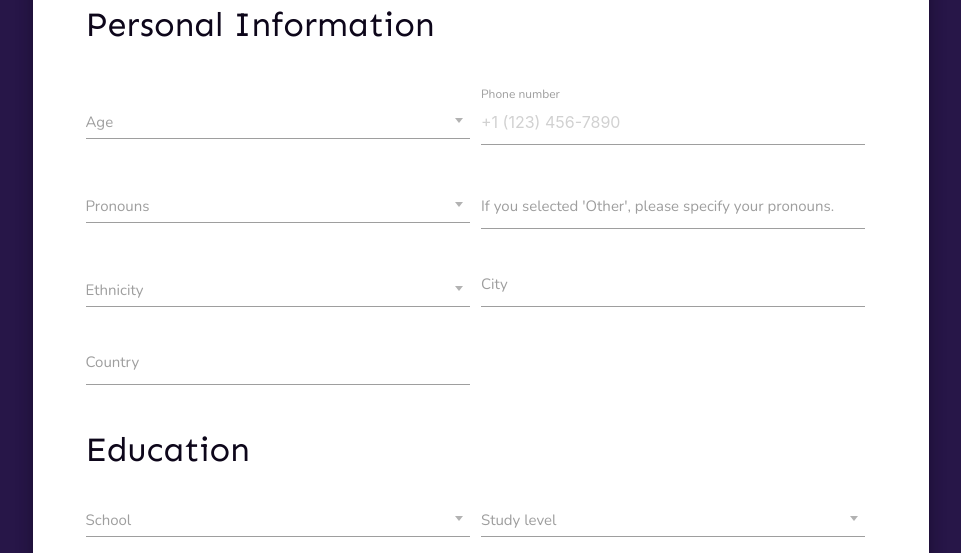
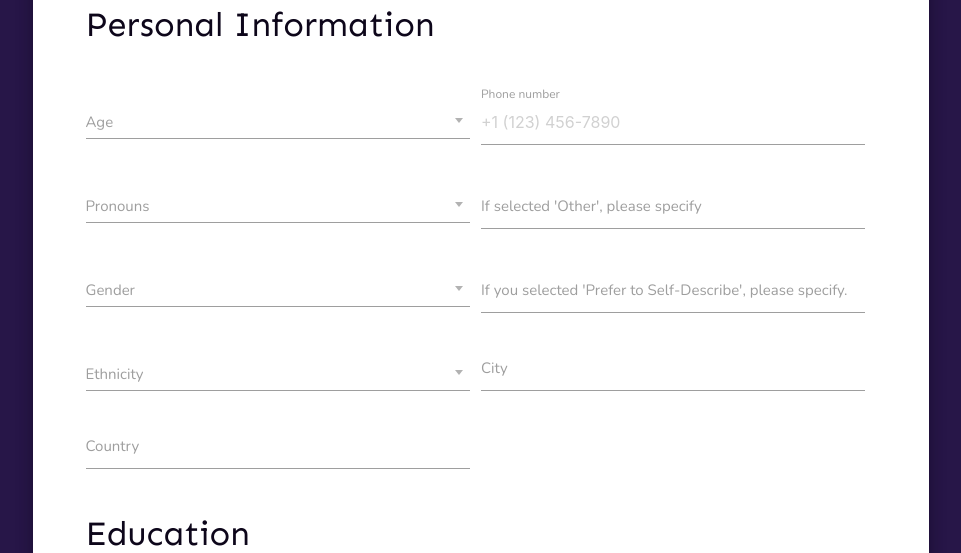
Before and after one commit to ieeeuoft/newhacks-site-2024, a Django app: page /registration/application/ in a window 1280 px wide. Shown: the part 292-845 px from the top of the page, without its empty margins (159-1120 px from the left). Run offline with Django 3.2, Linux system fonts and the light colour scheme; the visitor is signed in with stand-in values (Sample User, id 1); data that the repository does not hold is empty; style sheets or scripts are compiled from the project's sources; some libraries are stand-ins or nearby versions.

Commit message:
added gender field

```diff
--- a/hackathon_site/registration/forms.py
+++ b/hackathon_site/registration/forms.py
@@ -123,6 +123,8 @@ class ApplicationForm(forms.ModelForm):
             "age",
             "pronouns",
             "free_response_pronouns",  # TODO: New Section
+            "gender", # TODO : New Section
+            "free_response_gender",  # TODO : New Section
             "ethnicity",
             "phone_number",
             "city",
@@ -193,10 +195,13 @@ class ApplicationForm(forms.ModelForm):
             raise forms.ValidationError(
                 _("User has already submitted an application."), code="invalid"
             )
+
+        # TODO: New line (calling an existing method that was never called.... for some reason?)
+        self.clean_age()
         # TODO: New line
         self.handle_free_response_pronouns()
-        # TODO: New line (calling an existing method that was never called.... for some reason?)
-        self.clean_age()
+        # TODO: New line
+        self.handle_free_response_gender()
         return cleaned_data
 
     def clean_age(self):
@@ -218,9 +223,21 @@ class ApplicationForm(forms.ModelForm):
         if user_pronouns == "other" and not user_free_response_pronouns:
             raise forms.ValidationError(
                 _(
-                    "Since you've selected 'Other' for pronouns, please state what pronouns you go by. Limit: 100 characters."
+                    "Since you've selected 'Other' for pronouns, please state what pronouns you go by."
                 ),
                 code="free_response_pronouns",
+            )
+
+    # TODO: Wrote a new validator for the field "free_response_gender"
+    def handle_free_response_gender(self):
+        user_pronouns = self.cleaned_data["gender"]
+        user_free_response_pronouns = self.cleaned_data["free_response_gender"]
+        if user_pronouns == "prefer-to-self-describe" and not user_free_response_pronouns:
+            raise forms.ValidationError(
+                _(
+                    "Since you've selected 'Prefer to Self Describe' for gender, please state how you would like to be addressed"
+                ),
+                code="free_response_gender",
             )
 
     def save(self, commit=True):
--- a/hackathon_site/registration/jinja2/registration/application.html
+++ b/hackathon_site/registration/jinja2/registration/application.html
@@ -38,8 +38,12 @@
     {{ render_field(form.age, size="s12 m6 select2-wrapper") }}
     {{ render_field(form.phone_number, size="s12 m6") }}
     {{ render_field(form.pronouns, size="s12 m6 select2-wrapper") }}
-    {#    TODO: New entry here#}
+    {#    TODO: New entry for free response pronoun section#}
     {{ render_field(form.free_response_pronouns, show_help_text_as_label=True, size="s12 m6 select2-wrapper") }}
+    {#    TODO: New entry for gender section#}
+    {{ render_field(form.gender, size="s12 m6 select2-wrapper") }}
+      {#    TODO: New entry for free response gender section#}
+    {{ render_field(form.free_response_gender, show_help_text_as_label=True, size="s12 m6 select2-wrapper") }}
     {{ render_field(form.ethnicity, size="s12 m6 select2-wrapper") }}
     {{ render_field(form.city, size="s12 m6 select2-wrapper added-country-margin formAddTopMargin") }}
     {{ render_field(form.country, size="s12 m6 select2-wrapper added-country-margin formAddTopMargin") }}
--- a/hackathon_site/registration/models.py
+++ b/hackathon_site/registration/models.py
@@ -38,6 +38,16 @@ class Application(models.Model):
         ("they-them", "they/them"),
         ("other", "other"),
         ("no-answer", "prefer not to answer"),
+    ]
+
+    # TODO: Added a new field (Gender) here
+    GENDER_CHOICES = [
+        (None, ""),
+        ("man", "Man"),
+        ("woman", "Woman"),
+        ("non-binary", "Non-Binary"),
+        ("prefer-to-self-describe", "Prefer to Self-Describe"),
+        ("prefer-to-not-answer", "Prefer to not Answer"),
     ]
 
     ETHNICITY_CHOICES = [
@@ -90,13 +100,28 @@ class Application(models.Model):
     pronouns = models.CharField(
         max_length=50, choices=PRONOUN_CHOICES, null=False, default=""
     )
-    # TODO: New section here
+
+    # TODO: New section to allow people to specify pronouns (if selected "Other")
     free_response_pronouns = models.CharField(
         max_length=100,
         null=True,
         blank=True,
         default="",
-        help_text="If you selected 'Other', please specify your pronouns.",
+        help_text="If selected 'Other', please specify",
+    )
+
+    # TODO: New section for "Gender" dropdown
+    gender = models.CharField(
+        max_length=50, choices=GENDER_CHOICES, null=False, default=""
+    )
+
+    # TODO: New section to allow people to specify gender identification (if selected "Prefer to Self-Describe")
+    free_response_gender = models.CharField(
+        max_length=100,
+        null=True,
+        blank=True,
+        default="",
+        help_text="If you selected 'Prefer to Self-Describe', please specify.",
     )
 
     ethnicity = models.CharField(max_length=50, choices=ETHNICITY_CHOICES, null=False)
```
Also changed, not shown: hackathon_site/registration/migrations/0009_auto_20240911_0043.py (deleted), hackathon_site/registration/migrations/0009_auto_20240913_2327.py (added).
